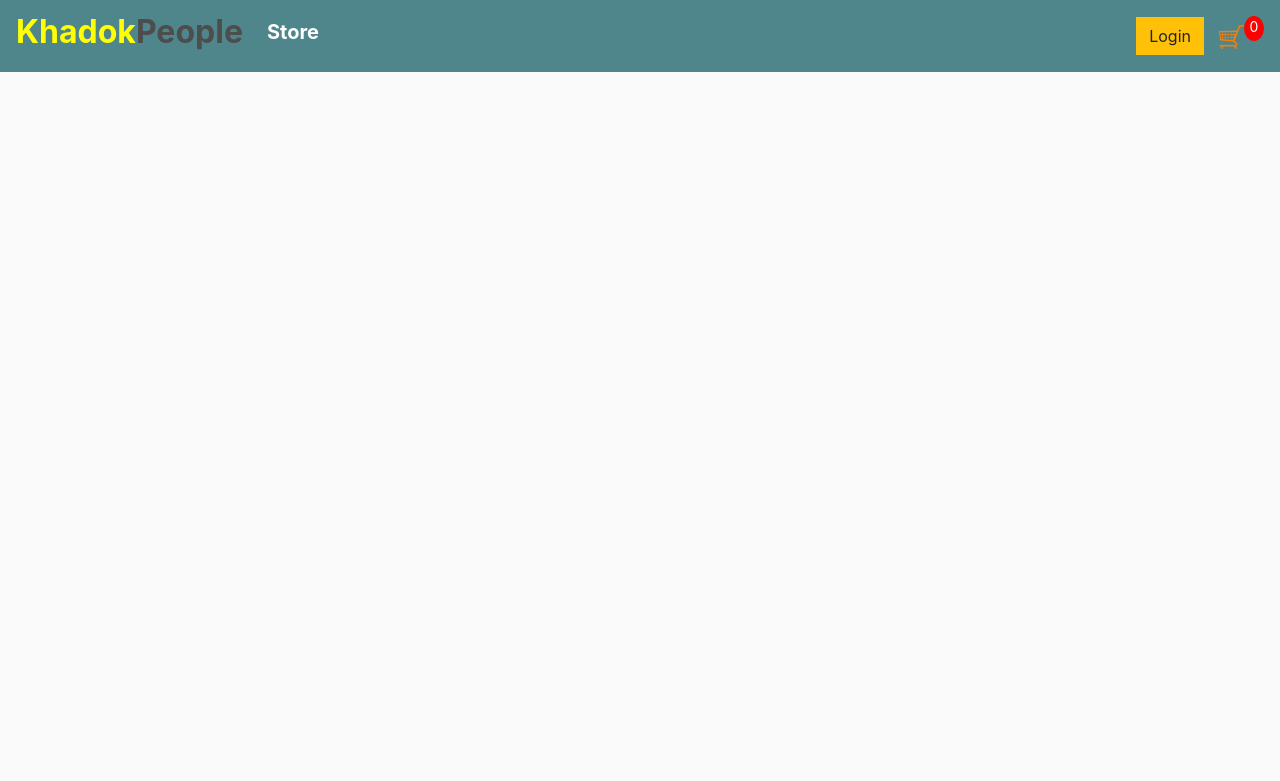
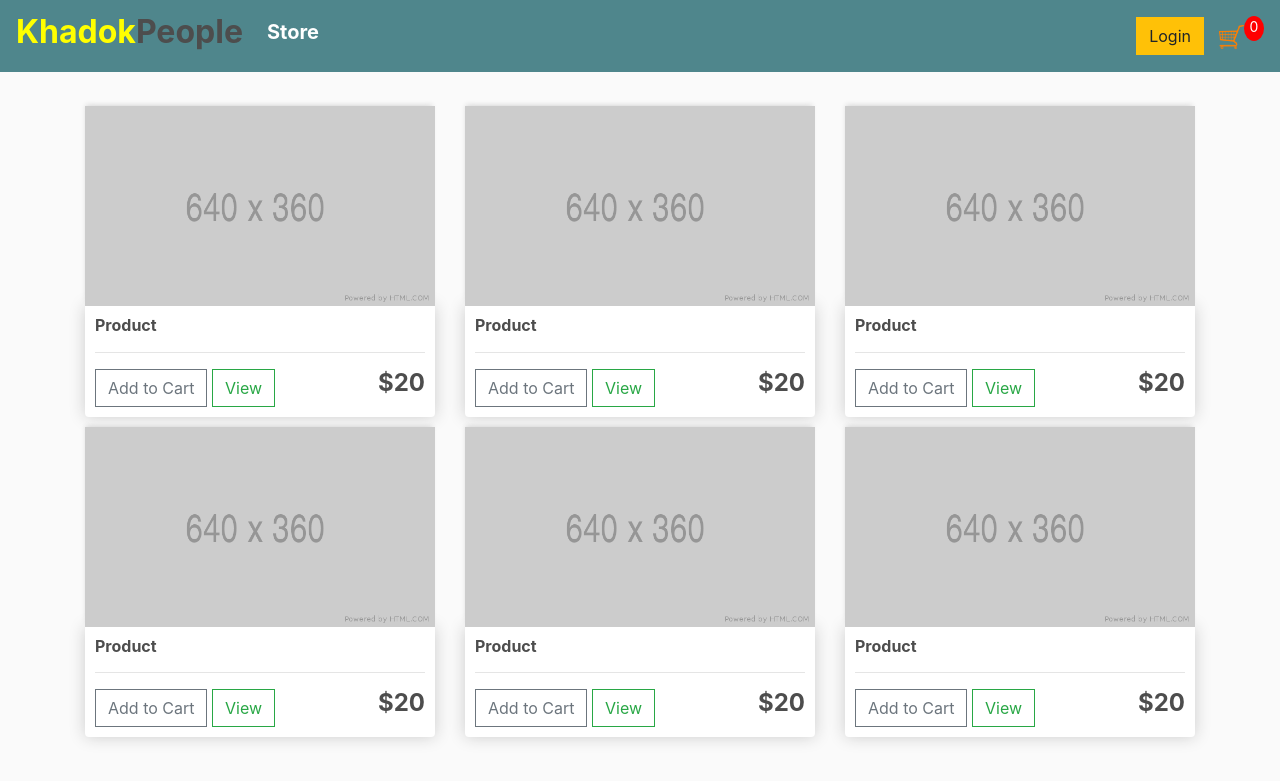
Before and after one commit to MehediMashfan086/EcommerceStore, a Django app: page / in a window 1280 px wide. Shown: the top 781 px of the page. Run offline with Django 3.2, Linux system fonts and the light colour scheme; some libraries are stand-ins or nearby versions.

Commit message:
Saving to GitHub

```diff
--- a/store/templates/store/base.html
+++ b/store/templates/store/base.html
@@ -10,59 +10,8 @@
 
 	<link rel="stylesheet" type="text/css" href="{% static 'css/main.css' %}">
 
-	<script type="text/javascript">
-		var user = '{{request.user}}'
-
-		function getToken(name) {
-		    var cookieValue = null;
-		    if (document.cookie && document.cookie !== '') {
-		        var cookies = document.cookie.split(';');
-		        for (var i = 0; i < cookies.length; i++) {
-		            var cookie = cookies[i].trim();
-		            // Does this cookie string begin with the name we want?
-		            if (cookie.substring(0, name.length + 1) === (name + '=')) {
-		                cookieValue = decodeURIComponent(cookie.substring(name.length + 1));
-		                break;
-		            }
-		        }
-		    }
-		    return cookieValue;
-		}
-		var csrftoken = getToken('csrftoken')
-
-		function getCookie(name) {
-		    // Split cookie string and get all individual name=value pairs in an array
-		    var cookieArr = document.cookie.split(";");
-
-		    // Loop through the array elements
-		    for(var i = 0; i < cookieArr.length; i++) {
-		        var cookiePair = cookieArr[i].split("=");
-
-		        /* Removing whitespace at the beginning of the cookie name
-		        and compare it with the given string */
-		        if(name == cookiePair[0].trim()) {
-		            // Decode the cookie value and return
-		            return decodeURIComponent(cookiePair[1]);
-		        }
-		    }
-
-		    // Return null if not found
-		    return null;
-		}
-		var cart = JSON.parse(getCookie('cart'))
-
-		if (cart == undefined){
-			cart = {}
-			console.log('Cart Created!', cart)
-			document.cookie ='cart=' + JSON.stringify(cart) + ";domain=;path=/"
-		}
-		console.log('Cart:', cart)
-
-	</script>
-
 </head>
 <body>
-
     <nav class="navbar navbar-expand-lg navbar-dark bg-dark">
       <a class="navbar-brand" href="{% url 'store' %}"><h2><strong style="color: yellow">Khadok</strong><b>People</b></h2></a>
         <button class="navbar-toggler" type="button" data-toggle="collapse" data-target="#navbarSupportedContent" aria-controls="navbarSupportedContent" aria-expanded="false" aria-label="Toggle navigation">
@@ -72,9 +21,8 @@
         <div class="collapse navbar-collapse" id="navbarSupportedContent">
           <ul class="navbar-nav mr-auto">
             <li class="nav-item active">
-	        <a class="nav-link" href="{% url 'store' %}">Store <span class="sr-only">(current)</span></a>
+              <a class="nav-link" href="{% url 'store' %}"><h5><strong style="color: white">Store</strong></h5> <span class="sr-only">(current)</span></a>
             </li>
-
           </ul>
           <div class="form-inline my-2 my-lg-0">
             <a href="#"class="btn btn-warning">Login</a>
@@ -82,7 +30,7 @@
             <a href="{% url 'cart' %}">
              <img  id="cart-icon" src="{% static 'images/cart.png' %}">
            </a>
-	    	<p id="cart-total">{{cartItems}}</p>
+           <p id="cart-total">0</p>
 
          </div>
         </div>
@@ -97,12 +45,11 @@
      </div>
 
 
+
 	<script src="https://code.jquery.com/jquery-3.4.1.slim.min.js" integrity="sha384-J6qa4849blE2+poT4WnyKhv5vZF5SrPo0iEjwBvKU7imGFAV0wwj1yYfoRSJoZ+n" crossorigin="anonymous"></script>
 
 	<script src="https://cdn.jsdelivr.net/npm/popper.js@1.16.0/dist/umd/popper.min.js" integrity="sha384-Q6E9RHvbIyZFJoft+2mJbHaEWldlvI9IOYy5n3zV9zzTtmI3UksdQRVvoxMfooAo" crossorigin="anonymous"></script>
 
 	<script src="https://stackpath.bootstrapcdn.com/bootstrap/4.4.1/js/bootstrap.min.js" integrity="sha384-wfSDF2E50Y2D1uUdj0O3uMBJnjuUD4Ih7YwaYd1iqfktj0Uod8GCExl3Og8ifwB6" crossorigin="anonymous"></script>
-
-	<script type="text/javascript" src="{% static 'js/cart.js' %}"></script>
 </body>
 </html>
--- a/store/templates/store/store.html
+++ b/store/templates/store/store.html
@@ -1,55 +1,84 @@
-<!DOCTYPE html>
+{% extends 'store/base.html' %}
 {% load static %}
-<html>
-<head>
-	<title>Khadok</title>
+{% block content %}
+	<div class="row">
+		<div class="col-lg-4">
+			<img class="thumbnail" src="{% static 'images/placeholder.png' %}">
+			<div class="box-element product">
+				<h6><strong>Product</strong></h6>
+				<hr>
 
-	<meta name="viewport" content="width=device-width, initial-scale=1, maximum-scale=1, minimum-scale=1" />
+				<button  class="btn btn-outline-secondary add-btn">Add to Cart</button>
+				<a class="btn btn-outline-success" href="#">View</a>
+				<h4 style="display: inline-block; float: right"><strong>$20</strong></h4>
 
-	<link rel="stylesheet" href="https://stackpath.bootstrapcdn.com/bootstrap/4.4.1/css/bootstrap.min.css" integrity="sha384-Vkoo8x4CGsO3+Hhxv8T/Q5PaXtkKtu6ug5TOeNV6gBiFeWPGFN9MuhOf23Q9Ifjh" crossorigin="anonymous">
+			</div>
+		</div>
 
-	<link rel="stylesheet" type="text/css" href="{% static 'css/main.css' %}">
+		<div class="col-lg-4">
+			<img class="thumbnail" src="{% static 'images/placeholder.png' %}">
+			<div class="box-element product">
+				<h6><strong>Product</strong></h6>
+				<hr>
 
-</head>
-<body>
-    <nav class="navbar navbar-expand-lg navbar-dark bg-dark">
-      <a class="navbar-brand" href="{% url 'store' %}"><h2><strong style="color: yellow">Khadok</strong><b>People</b></h2></a>
-        <button class="navbar-toggler" type="button" data-toggle="collapse" data-target="#navbarSupportedContent" aria-controls="navbarSupportedContent" aria-expanded="false" aria-label="Toggle navigation">
-          <span class="navbar-toggler-icon"></span>
-        </button>
+				<button  class="btn btn-outline-secondary add-btn">Add to Cart</button>
+				<a class="btn btn-outline-success" href="#">View</a>
+				<h4 style="display: inline-block; float: right"><strong>$20</strong></h4>
 
-        <div class="collapse navbar-collapse" id="navbarSupportedContent">
-          <ul class="navbar-nav mr-auto">
-            <li class="nav-item active">
-              <a class="nav-link" href="{% url 'store' %}"><h5><strong style="color: white">Store</strong></h5> <span class="sr-only">(current)</span></a>
-            </li>
-          </ul>
-          <div class="form-inline my-2 my-lg-0">
-            <a href="#"class="btn btn-warning">Login</a>
+			</div>
+		</div>
 
-            <a href="{% url 'cart' %}">
-             <img  id="cart-icon" src="{% static 'images/cart.png' %}">
-           </a>
-           <p id="cart-total">0</p>
+		<div class="col-lg-4">
+			<img class="thumbnail" src="{% static 'images/placeholder.png' %}">
+			<div class="box-element product">
+				<h6><strong>Product</strong></h6>
+				<hr>
 
-         </div>
-        </div>
-      </nav>
+				<button  class="btn btn-outline-secondary add-btn">Add to Cart</button>
+				<a class="btn btn-outline-success" href="#">View</a>
+				<h4 style="display: inline-block; float: right"><strong>$20</strong></h4>
 
-      <div class="container">
-        <br>
-        {% block content %}
+			</div>
+		</div>
 
+		<div class="col-lg-4">
+			<img class="thumbnail" src="{% static 'images/placeholder.png' %}">
+			<div class="box-element product">
+				<h6><strong>Product</strong></h6>
+				<hr>
 
-        {% endblock content %}
-     </div>
+				<button  class="btn btn-outline-secondary add-btn">Add to Cart</button>
+				<a class="btn btn-outline-success" href="#">View</a>
+				<h4 style="display: inline-block; float: right"><strong>$20</strong></h4>
 
+			</div>
+		</div>
 
+		<div class="col-lg-4">
+			<img class="thumbnail" src="{% static 'images/placeholder.png' %}">
+			<div class="box-element product">
+				<h6><strong>Product</strong></h6>
+				<hr>
 
-	<script src="https://code.jquery.com/jquery-3.4.1.slim.min.js" integrity="sha384-J6qa4849blE2+poT4WnyKhv5vZF5SrPo0iEjwBvKU7imGFAV0wwj1yYfoRSJoZ+n" crossorigin="anonymous"></script>
+				<button  class="btn btn-outline-secondary add-btn">Add to Cart</button>
+				<a class="btn btn-outline-success" href="#">View</a>
+				<h4 style="display: inline-block; float: right"><strong>$20</strong></h4>
 
-	<script src="https://cdn.jsdelivr.net/npm/popper.js@1.16.0/dist/umd/popper.min.js" integrity="sha384-Q6E9RHvbIyZFJoft+2mJbHaEWldlvI9IOYy5n3zV9zzTtmI3UksdQRVvoxMfooAo" crossorigin="anonymous"></script>
+			</div>
+		</div>
 
-	<script src="https://stackpath.bootstrapcdn.com/bootstrap/4.4.1/js/bootstrap.min.js" integrity="sha384-wfSDF2E50Y2D1uUdj0O3uMBJnjuUD4Ih7YwaYd1iqfktj0Uod8GCExl3Og8ifwB6" crossorigin="anonymous"></script>
-</body>
-</html>
+		<div class="col-lg-4">
+			<img class="thumbnail" src="{% static 'images/placeholder.png' %}">
+			<div class="box-element product">
+				<h6><strong>Product</strong></h6>
+				<hr>
+
+				<button  class="btn btn-outline-secondary add-btn">Add to Cart</button>
+				<a class="btn btn-outline-success" href="#">View</a>
+				<h4 style="display: inline-block; float: right"><strong>$20</strong></h4>
+
+			</div>
+		</div>
+	</div>
+
+{% endblock content %}
```
Also changed, not shown: store/admin.py (+8 -0 lines), store/models.py (+46 -0 lines), db.sqlite3, store/migrations/0003_customer_deliveryaddress_order_orderitem_product.py (added). Lines whose indentation alone changed are shown as unchanged.
